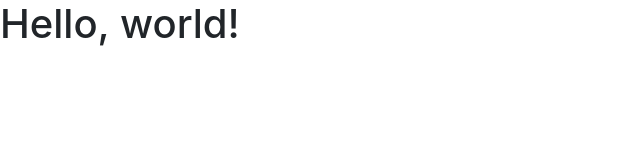
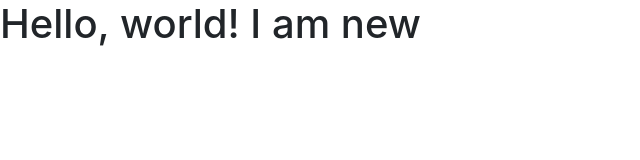
Before and after one commit to sidmaskey13/GitSession, a plain HTML site: page index.html in a window 1280 px wide. Shown: the whole page, without its empty margins (0-640 px from the left). Drawn offline with nearby package versions, Linux system fonts and the light colour scheme.

Commit message:
new index file added now in sid

```diff
--- a/index.html
+++ b/index.html
@@ -11,7 +11,7 @@
     <title>Hello, world!</title>
   </head>
   <body>
-    <h1>Hello, world!</h1>
+    <h1>Hello, world! I am new</h1>
 
     <!-- Optional JavaScript -->
     <!-- jQuery first, then Popper.js, then Bootstrap JS -->
```
